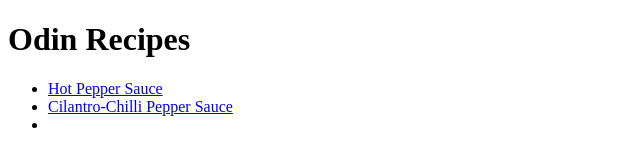
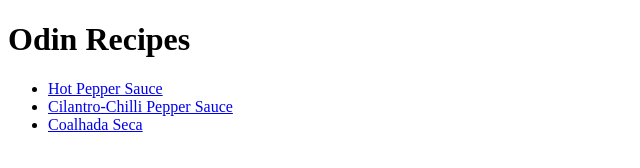
Before and after one commit to victorpussa/odin-recipes, a plain HTML site: page index.html in a window 1280 px wide. Shown: the whole page, without its empty margins (0-640 px from the left). Drawn offline with Linux system fonts and the light colour scheme.

Commit message:
Update index.html

```diff
--- a/index.html
+++ b/index.html
@@ -10,7 +10,7 @@
     <ul>
       <li><a href="./recipes/hotpeppersauce.html">Hot Pepper Sauce</a></li>
       <li><a href="./recipes/cilantropeppersauce.html">Cilantro-Chilli Pepper Sauce</a></li>
-      <li></li>
+      <li><a href="./recipes/coalhadaseca.html">Coalhada Seca</a></li>
     </ul>
 
   </body>
```
